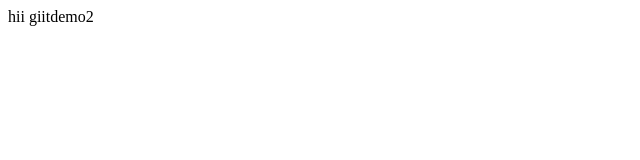
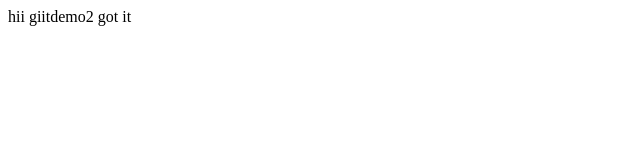
Before and after one commit to Vasanthipothana/gitdemo2, a plain HTML site: page index.html in a window 1280 px wide. Shown: the full height of the page, 0-640 px from the left. Drawn offline with Linux system fonts and the light colour scheme.

Commit message:
index.html

```diff
--- a/index.html
+++ b/index.html
@@ -7,5 +7,6 @@
 </head>
 <body>
     hii giitdemo2
+    got it
 </body>
 </html>
```
